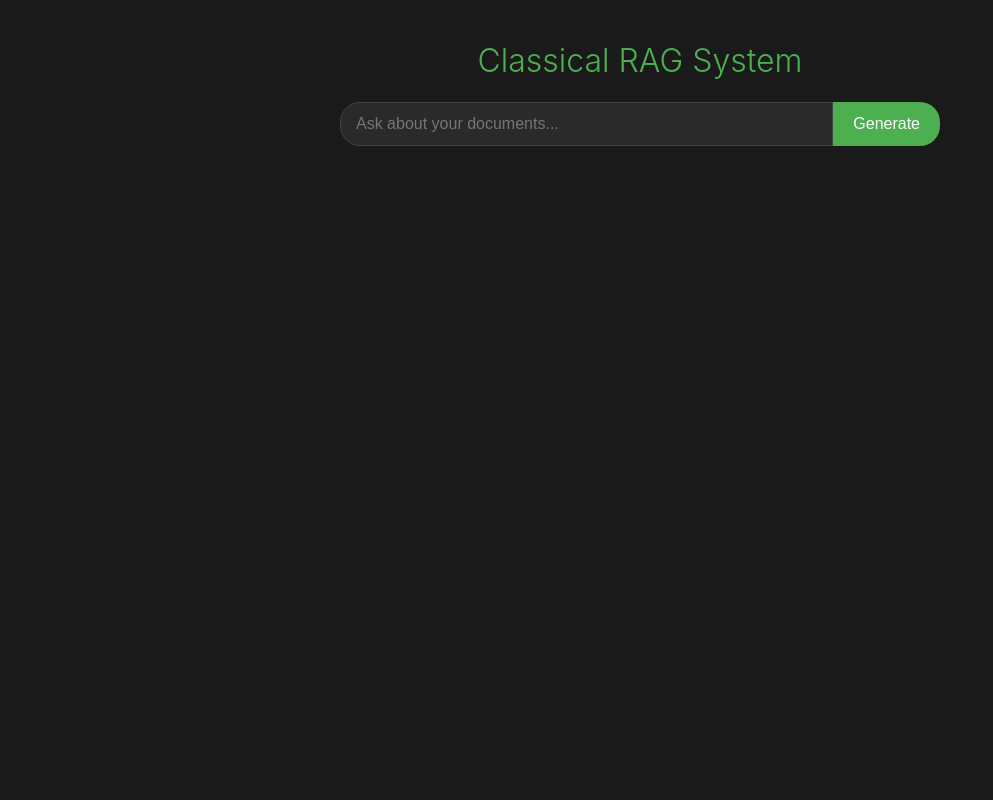
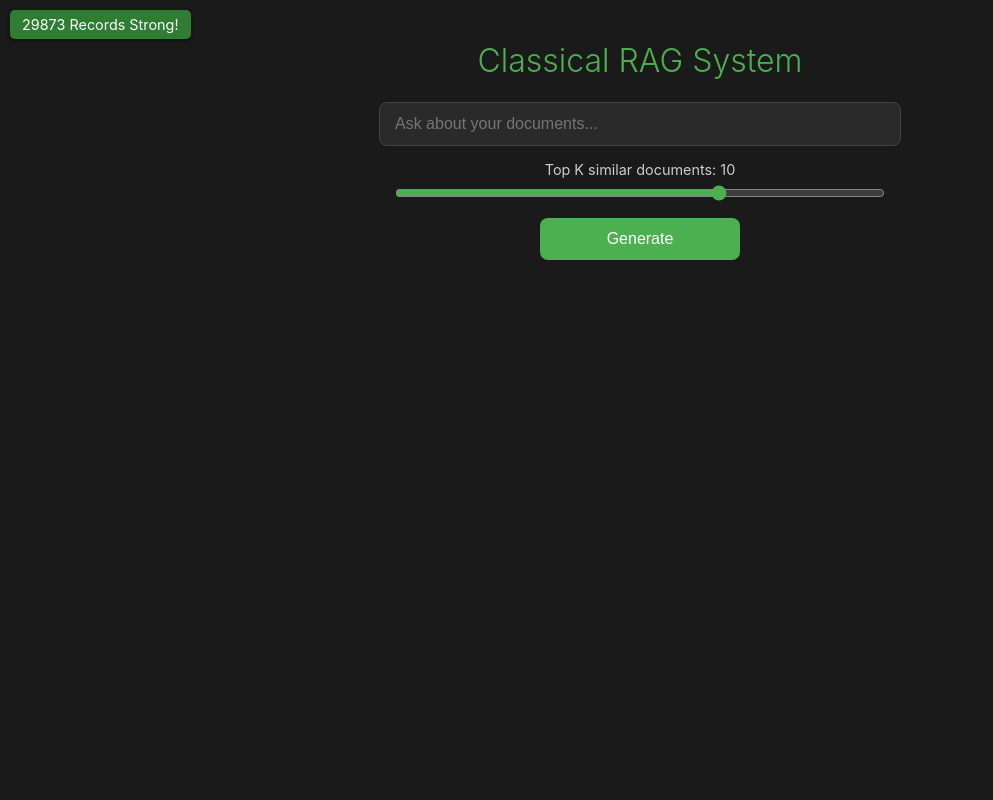
Before and after one commit to beast0686/Custom-RAG-System, a Flask app: page / in a window 1280 px wide. Shown: the whole page, without its empty margins (0-993 px from the left). Run offline with Flask 3, Linux system fonts and the light colour scheme; some libraries are stand-ins or nearby versions.

Commit message:
Completed frontend

```diff
--- a/main/kg.py
+++ b/main/kg.py
@@ -53,6 +53,7 @@ def index():
 def query():
     data = request.get_json()
     user_query = data.get("query", "")
+    k = int(data.get("k", 10))  # default to 10 if not provided
     if not user_query:
         return jsonify({"error": "Query cannot be empty"}), 400
 
@@ -70,7 +71,7 @@ def query():
                 "path": "embedding",
                 "queryVector": query_vector,
                 "numCandidates": 100,
-                "limit":10,
+                "limit": k,
             }
         },
         {"$project": {
--- a/main/templates/index.html
+++ b/main/templates/index.html
@@ -6,7 +6,6 @@
   <title>Classical RAG</title>
   <script type="text/javascript" src="https://unpkg.com/vis-network/standalone/umd/vis-network.min.js"></script>
   <style>
-    /* [unchanged styles] */
     body {
       font-family: -apple-system, BlinkMacSystemFont, "Segoe UI", Roboto, Helvetica, Arial, sans-serif;
       background-color: #1a1a1a;
@@ -18,7 +17,22 @@
       align-items: center;
       min-height: 100vh;
       box-sizing: border-box;
+      position: relative;
     }
+
+    #status-bar {
+      position: absolute;
+      top: 10px;
+      left: 10px;
+      background-color: #2e7d32;
+      color: #ffffff;
+      padding: 6px 12px;
+      border-radius: 5px;
+      font-size: 0.9em;
+      box-shadow: 0 2px 4px rgba(0,0,0,0.4);
+      z-index: 999;
+    }
+
     h1, h2 {
       color: #4CAF50;
       font-weight: 300;
@@ -26,18 +40,21 @@
       max-width: 900px;
       text-align: center;
     }
+
     h2 {
       margin-top: 40px;
       font-size: 1.2em;
       border-bottom: 1px solid #333;
       padding-bottom: 10px;
     }
+
     #query-form {
       display: flex;
       width: 100%;
       max-width: 600px;
       margin-bottom: 20px;
     }
+
     #query-input {
       flex-grow: 1;
       padding: 12px 15px;
@@ -48,15 +65,13 @@
       font-size: 16px;
       outline: none;
     }
+
     #submit-btn {
-      padding: 12px 20px;
-      border: none;
-      background-color: #4CAF50;
-      color: white;
-      font-size: 16px;
-      cursor: pointer;
-      border-radius: 0 20px 20px 0;
+      width: fit-content;
+      padding: 12px 30px;
+      margin: 0 auto; /* Center horizontally */
     }
+
     #docs-container {
       width: 100%;
       max-width: 900px;
@@ -64,6 +79,7 @@
       flex-direction: column;
       gap: 15px;
     }
+
     .doc-card {
       background-color: #282828;
       border: 1px solid #333;
@@ -71,16 +87,29 @@
       padding: 15px;
       border-radius: 5px;
     }
+
     .doc-card-header {
       font-weight: bold;
       color: #ccc;
       margin-bottom: 10px;
     }
+
     .doc-card-content {
       font-size: 0.9em;
       color: #bbb;
       line-height: 1.5;
     }
+
+    .doc-card-reference {
+      margin-top: 10px;
+      font-size: 0.85em;
+    }
+
+    .doc-card-reference a {
+      color: #4CAF50;
+      text-decoration: underline;
+    }
+
     #graph-container {
       width: 100%;
       max-width: 900px;
@@ -90,6 +119,7 @@
       background-color: #222;
       margin-top: 20px;
     }
+
     .loader {
       border: 5px solid #f3f3f3;
       border-top: 5px solid #4CAF50;
@@ -99,10 +129,12 @@
       animation: spin 1s linear infinite;
       display: none;
     }
+
     @keyframes spin {
       0% { transform: rotate(0deg); }
       100% { transform: rotate(360deg); }
     }
+
     #legend {
       max-width: 900px;
       margin-top: 20px;
@@ -112,38 +144,83 @@
       font-size: 0.9em;
       color: #ccc;
     }
+
     .legend-item {
       display: flex;
       align-items: center;
       gap: 8px;
     }
+
     .legend-color {
       width: 15px;
       height: 15px;
       border-radius: 50%;
       display: inline-block;
     }
+
+    #error-container {
+      max-width: 900px;
+      color: #ff6b6b;
+      margin-bottom: 20px;
+      text-align: center;
+      display: none;
+    }
+
+    #export-graph {
+      background-color: #4CAF50;
+      color: white;
+      border: none;
+      padding: 8px 14px;
+      margin-top: 10px;
+      cursor: pointer;
+      border-radius: 5px;
+      display: none;
+    }
   </style>
 </head>
 <body>
 
+<div id="status-bar">29873 Records Strong!</div>
+
 <h1>Classical RAG System</h1>
 
-<form id="query-form">
-  <input type="text" id="query-input" placeholder="Ask about your documents..." autocomplete="off">
-  <button type="submit" id="submit-btn">Generate</button>
+<div id="error-container"></div>
+
+<form id="query-form" style="display: flex; flex-direction: column; gap: 15px; width: 100%; max-width: 700px; align-items: center;">
+
+  <input type="text" id="query-input" placeholder="Ask about your documents..." autocomplete="off"
+    style="width: 70%; padding: 12px 15px; border: 1px solid #444; border-radius: 8px; background-color: #2a2a2a; color: #f0f0f0; font-size: 16px; outline: none;">
+
+  <div style="display: flex; flex-direction: column; align-items: center; gap: 5px; width: 70%;">
+    <label for="k-slider" style="color: #ccc; font-size: 0.9em;">
+      Top K similar documents: <span id="k-value-label">10</span>
+    </label>
+    <input type="range" id="k-slider" min="0" max="15" value="10"
+      style="width: 100%; accent-color: #4CAF50;">
+  </div>
+
+  <button type="submit" id="submit-btn"
+    style="padding: 12px 20px; width: 200px; background-color: #4CAF50; color: white; font-size: 16px; cursor: pointer; border: none; border-radius: 8px;">
+    Generate
+  </button>
 </form>
 
+
+
+
 <div class="loader" id="loader"></div>
+
 <div id="answer-container" style="width: 100%; max-width: 900px; margin-bottom: 30px; display:none;">
   <h2>Answer</h2>
   <div id="answer-text" style="line-height:1.6; color: #ddd; font-size: 1.05em;"></div>
 </div>
+
 <div id="docs-container"></div>
 
 <div id="graph-section" style="display:none; width: 100%; max-width: 900px;">
   <h2>Knowledge Graph</h2>
   <div id="graph-container"></div>
+  <button id="export-graph">Export Graph as PNG</button>
   <div id="legend">
     <div class="legend-item"><span class="legend-color" style="background:#FF6347"></span> Document</div>
     <div class="legend-item"><span class="legend-color" style="background:#6495ED"></span> Person</div>
@@ -161,7 +238,15 @@
   const docsContainer = document.getElementById('docs-container');
   const graphSection = document.getElementById('graph-section');
   const graphContainer = document.getElementById('graph-container');
+  const errorContainer = document.getElementById('error-container');
+  const exportBtn = document.getElementById('export-graph');
   let graphSessionId = null;
+  let currentNetwork = null;
+  const kSlider = document.getElementById('k-slider');
+  const kLabel = document.getElementById('k-value-label');
+  kSlider.addEventListener('input', () => {
+    kLabel.innerText = kSlider.value;
+  });
 
   window.addEventListener('beforeunload', () => {
     if (graphSessionId) navigator.sendBeacon(`/cleanup/${graphSessionId}`, '');
@@ -171,6 +256,9 @@
     event.preventDefault();
     const queryText = input.value.trim();
     if (!queryText) return;
+
+    clearError();
+
     if (graphSessionId) {
       try {
         await fetch(`/cleanup/${graphSessionId}`, { method: 'POST' });
@@ -179,18 +267,22 @@
       }
       graphSessionId = null;
     }
+
     loader.style.display = 'block';
     document.getElementById("answer-container").style.display = 'none';
     document.getElementById("answer-text").innerHTML = '';
     docsContainer.innerHTML = '';
     graphSection.style.display = 'none';
     graphContainer.innerHTML = '';
+    exportBtn.style.display = 'none';
+
+    const k = parseInt(kSlider.value || 10);
 
     try {
       const response = await fetch('/query', {
         method: 'POST',
         headers: { 'Content-Type': 'application/json' },
-        body: JSON.stringify({ query: queryText })
+        body: JSON.stringify({ query: queryText, k: k })
       });
 
       if (!response.ok) {
@@ -205,19 +297,23 @@
         answerText.innerText = data.answer.trim();
         answerContainer.style.display = 'block';
       }
+
       graphSessionId = data.session_id;
 
       if (data.retrieved_docs?.length > 0) {
-        docsContainer.innerHTML = '<h2>Retrieved Documents</h2>';
-        data.retrieved_docs.forEach(doc => {
+        docsContainer.innerHTML = `<h2>Retrieved Documents</h2>`;
+        data.retrieved_docs.forEach((doc, idx) => {
           const card = document.createElement('div');
           card.className = 'doc-card';
+          card.id = `doc-${doc.id}`;
           card.innerHTML = `
-              <div class="doc-card-header">Similarity Score: ${doc.score}</div>
-              <div class="doc-card-content">${doc.content_snippet}</div>
+              <div class="doc-card-header">Document ${idx + 1} | Similarity Score: ${doc.score}</div>
+              <div class="doc-card-content">${doc.summary}</div>
+              <div class="doc-card-reference">Reference: <a href="${doc.url}" target="_blank" rel="noopener noreferrer">View Source</a></div>
           `;
         docsContainer.appendChild(card);
       });
+        } else if (data.answer) {
       } else {
         docsContainer.innerHTML = '<h2>No relevant documents found for this query.</h2>';
       }
@@ -231,68 +327,44 @@
       }
 
     } catch (error) {
-      console.error('Error:', error);
-      docsContainer.innerHTML = `<h2 style="color:#ff6b6b;">Error: ${error.message}</h2>`;
+      showError(error.message || "Unknown error occurred");
     } finally {
       loader.style.display = 'none';
     }
   });
 
-function renderGraph(rawNodes, rawEdges) {
-  const MAX_EDGES_PER_DOC = 6;
-  const docNodeIds = new Set(rawNodes.filter(n => n.group === 'document').map(n => n.id));
-  const edgeCountPerDoc = {};
-
-  const uniqueEdges = [];
-  const edgeMap = new Set();
-
-  rawEdges.forEach(edge => {
-    const key = `${edge.from}->${edge.to}->${edge.label}`;
-    if (edgeMap.has(key)) return;
-
-    const isFromDoc = docNodeIds.has(edge.from);
-    const isToDoc = docNodeIds.has(edge.to);
-    const docNode = isFromDoc ? edge.from : isToDoc ? edge.to : null;
-
-    if (docNode) {
-      edgeCountPerDoc[docNode] = (edgeCountPerDoc[docNode] || 0) + 1;
-      if (edgeCountPerDoc[docNode] > MAX_EDGES_PER_DOC) return;
+  function showError(msg) {
+    errorContainer.textContent = msg;
+    errorContainer.style.display = 'block';
   }
 
-    uniqueEdges.push({
-      ...edge,
+  function clearError() {
+    errorContainer.textContent = '';
+    errorContainer.style.display = 'none';
+  }
+
+  function renderGraph(nodes, edges) {
+    const graphData = {
+      nodes: new vis.DataSet(nodes.map(n => ({
+        ...n,
+        shape: 'dot',
+        size: 20,
+        title: `${n.label} (${n.group})`
+      }))),
+      edges: new vis.DataSet(edges.map(e => ({
+        ...e,
         arrows: 'to',
-      label: edge.relation || edge.label || '',
+        label: e.relation || '',
         font: { align: 'top' }
-    });
-
-    edgeMap.add(key);
-  });
-
-  const visibleNodeIds = new Set();
-  uniqueEdges.forEach(e => {
-    visibleNodeIds.add(e.from);
-    visibleNodeIds.add(e.to);
-  });
-
-  const visibleNodes = rawNodes.filter(n => visibleNodeIds.has(n.id));
-
-  const graphData = {
-    nodes: new vis.DataSet(visibleNodes.map(n => ({ ...n, shape: 'dot', size: 20 }))),
-    edges: new vis.DataSet(uniqueEdges)
+      })))
     };
 
     const options = {
-    nodes: {
-      font: { size: 14, color: '#ffffff' },
-      borderWidth: 2
-    },
+      nodes: { font: { size: 14, color: '#ffffff' }, borderWidth: 2 },
       edges: {
         width: 2,
         color: { color: '#848484', highlight: '#4CAF50' },
-      smooth: {
-        type: 'dynamic'
-      }
+        smooth: { type: 'dynamic' }
       },
       physics: {
         forceAtlas2Based: {
@@ -315,9 +387,26 @@ function renderGraph(rawNodes, rawEdges) {
       }
     };
 
-  new vis.Network(graphContainer, graphData, options);
+    currentNetwork = new vis.Network(graphContainer, graphData, options);
+    exportBtn.style.display = 'inline-block';
+
+    exportBtn.onclick = () => {
+      const canvas = graphContainer.getElementsByTagName("canvas")[0];
+      const link = document.createElement("a");
+      link.download = "graph.png";
+      link.href = canvas.toDataURL();
+      link.click();
+    };
   }
 
+  docsContainer.addEventListener('click', (e) => {
+    const card = e.target.closest('.doc-card');
+    if (card && currentNetwork) {
+      const nodeId = card.id.replace("doc-", "doc_");
+      currentNetwork.selectNodes([nodeId]);
+      currentNetwork.focus(nodeId, { scale: 1.5, animation: true });
+    }
+  });
 </script>
 </body>
 </html>
```
Lines whose indentation alone changed are shown as unchanged.
